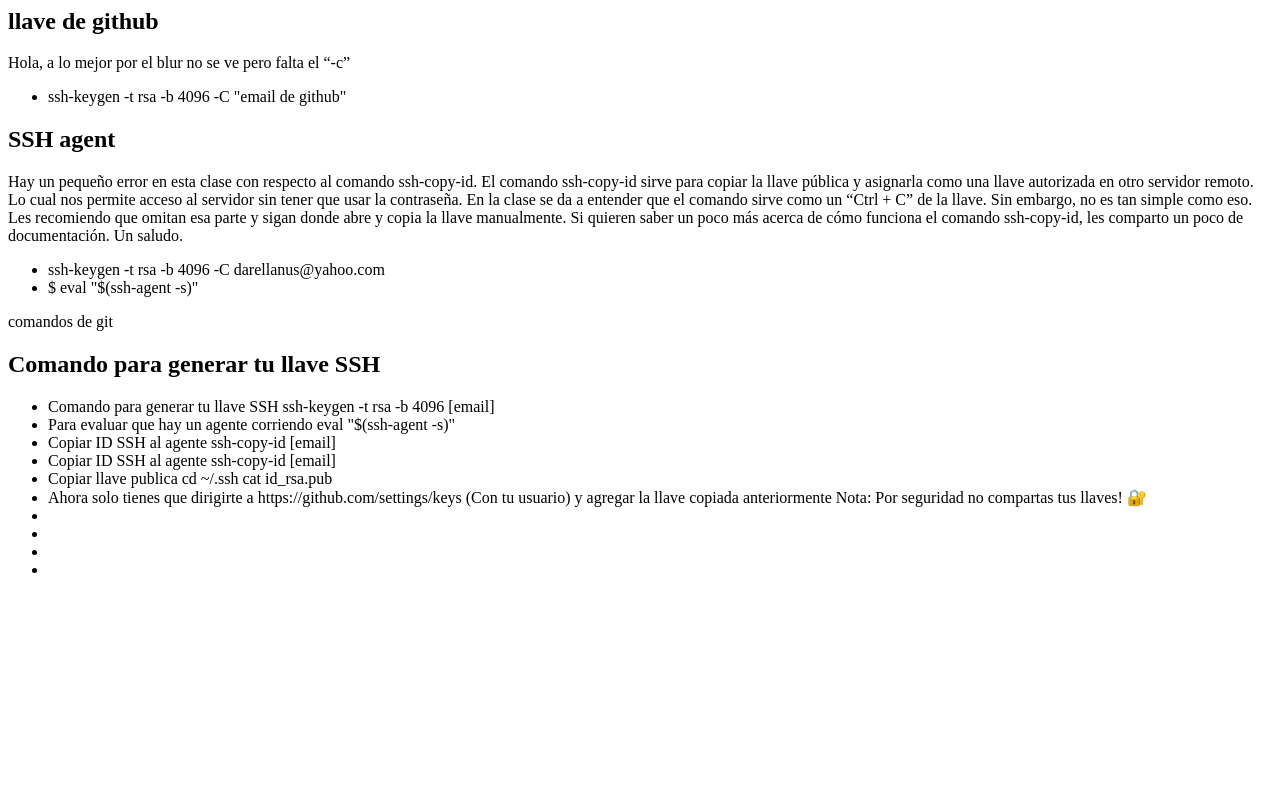
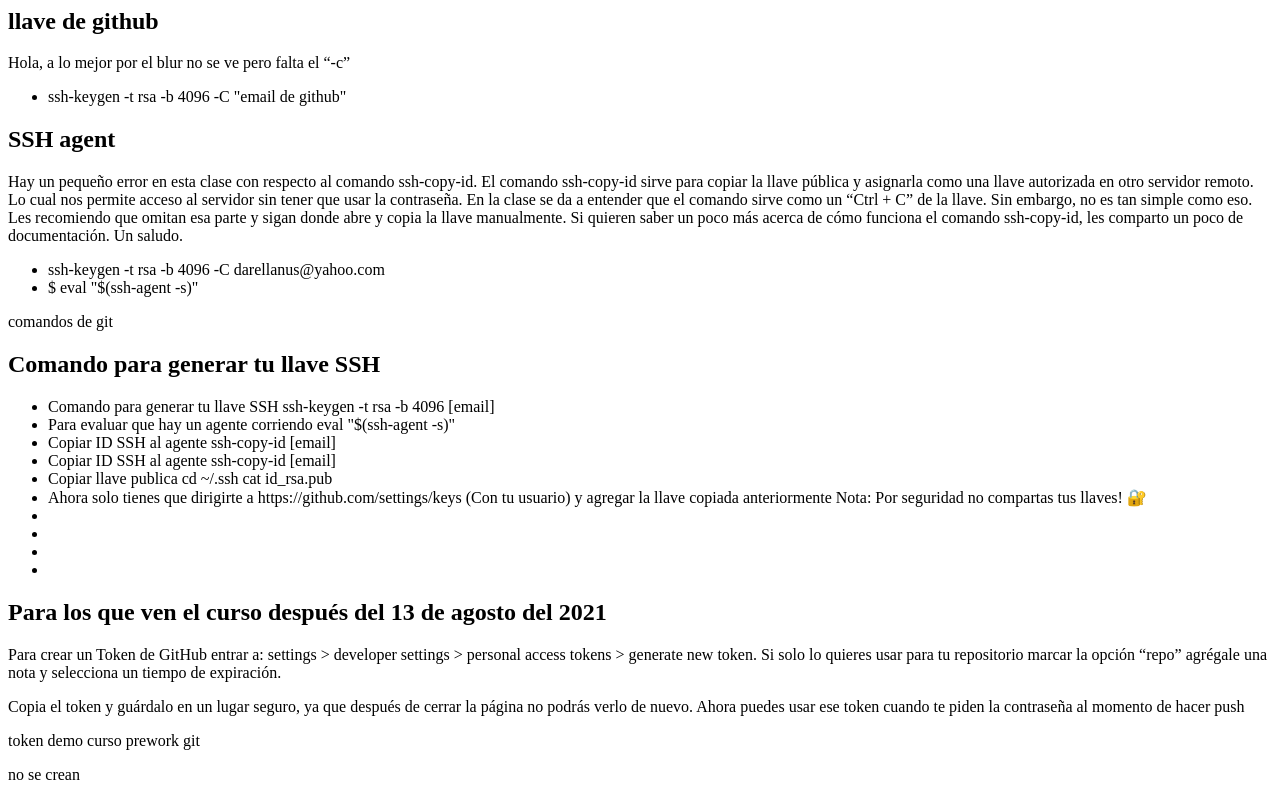
Before and after one commit to darellanus/proyectoDemoCursoPrework, a plain HTML site: page index.html in a window 1280 px wide. Shown: the part 1094-1894 px from the top of the page. Before the commit the page ends 1689 px from the top, so only its background shows below. Drawn offline with Linux system fonts and the light colour scheme.

Commit message:
cambios cambie token

```diff
--- a/index.html
+++ b/index.html
@@ -202,7 +202,16 @@
         </article>
         <section>
             <header></header>
-            <body></body>
+            <body>
+                <h2>Para los que ven el curso después del 13 de agosto del 2021</h2>
+                <p>Para crear un Token de GitHub entrar a: settings > developer settings > personal access tokens > generate new token.
+                    Si solo lo quieres usar para tu repositorio marcar la opción “repo” agrégale una nota y selecciona un tiempo de expiración.</p>
+                    <p>Copia el token y guárdalo en un lugar seguro, ya que después de cerrar la página no podrás verlo de nuevo.
+
+                        Ahora puedes usar ese token cuando te piden la contraseña al momento de hacer push</p>
+                        <p>token demo curso prework git</p>
+                        <p>no se crean</p>
+            </body>
             <footer></footer>
         </section>
 
```
